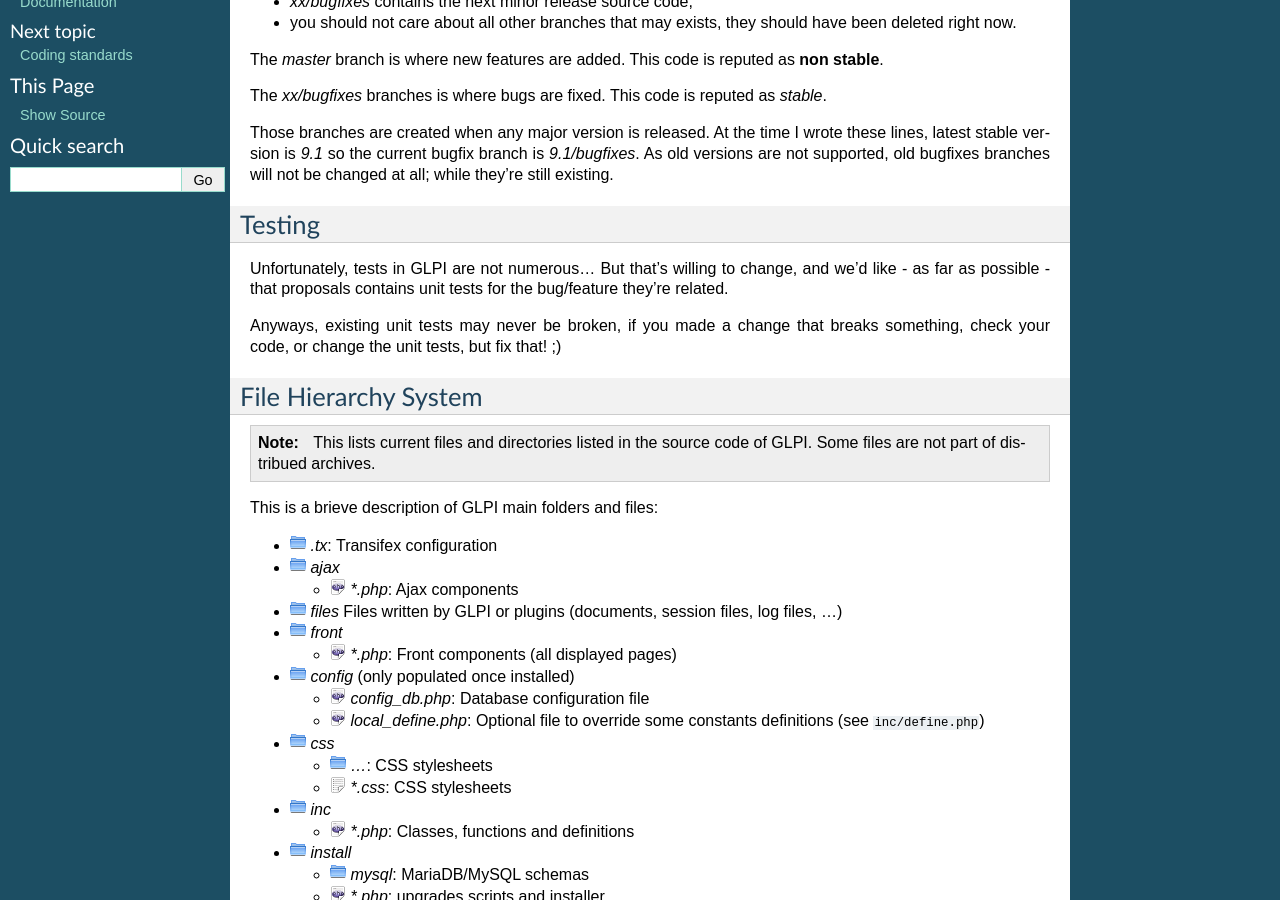
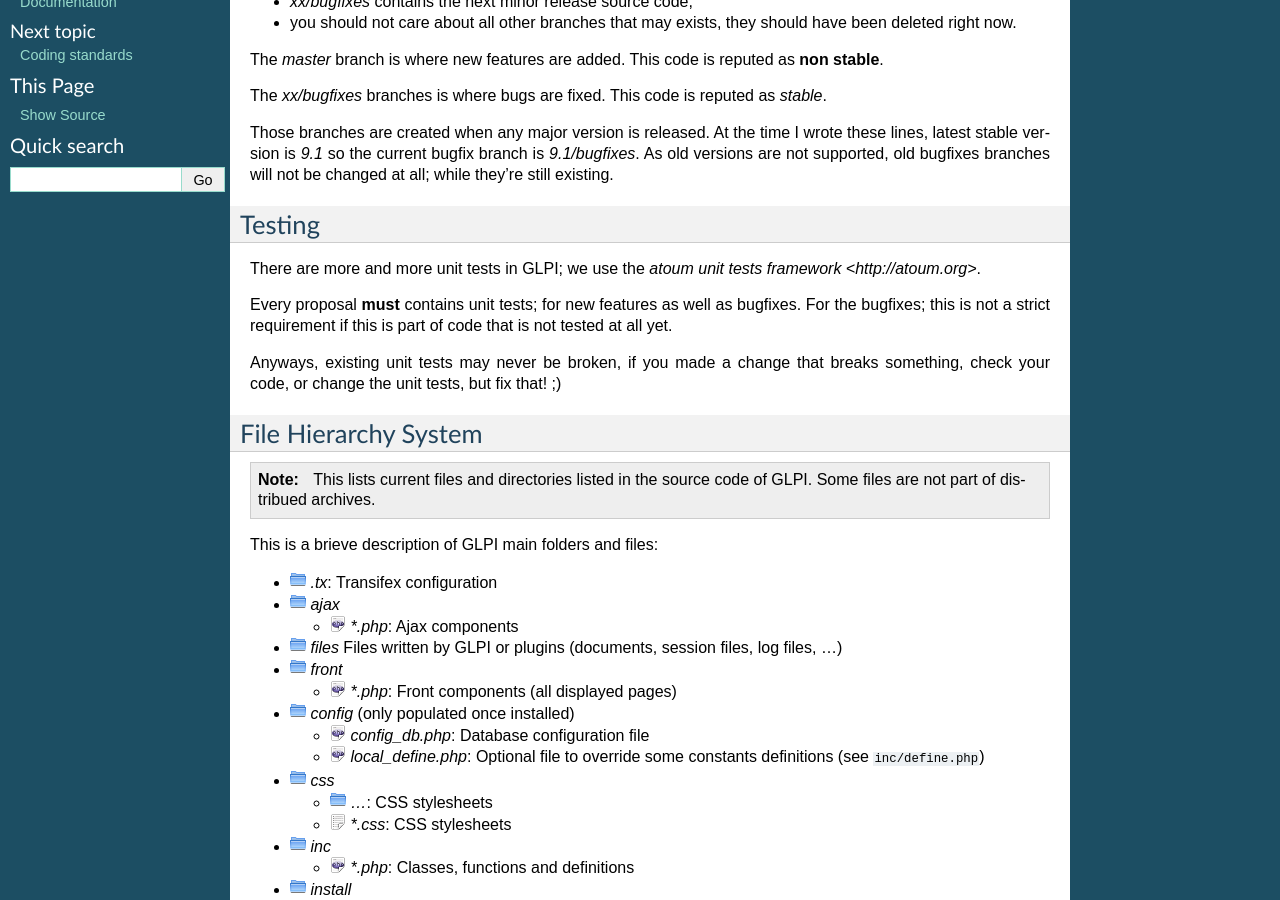
Before and after one commit to glpi-project/docdev, a Sphinx documentation site: the page built from source/sourcecode.rst, in a window 1280 px wide and 900 px high, scrolled down 309 px. Built offline with Sphinx 7.4.7, drawn with Linux system fonts in a browser that asks for light colours.

Commit message:
Improve testing part

```diff
--- a/source/sourcecode.rst
+++ b/source/sourcecode.rst
@@ -25,7 +25,9 @@
 Testing
 -------
 
-Unfortunately, tests in GLPI are not numerous... But that's willing to change, and we'd like - as far as possible - that proposals contains unit tests for the bug/feature they're related.
+There are more and more unit tests in GLPI; we use the `atoum unit tests framework <http://atoum.org>`.
+
+Every proposal **must** contains unit tests; for new features as well as bugfixes. For the bugfixes; this is not a strict requirement if this is part of code that is not tested at all yet.
 
 Anyways, existing unit tests may never be broken, if you made a change that breaks something, check your code, or change the unit tests, but fix that! ;)
 
```
